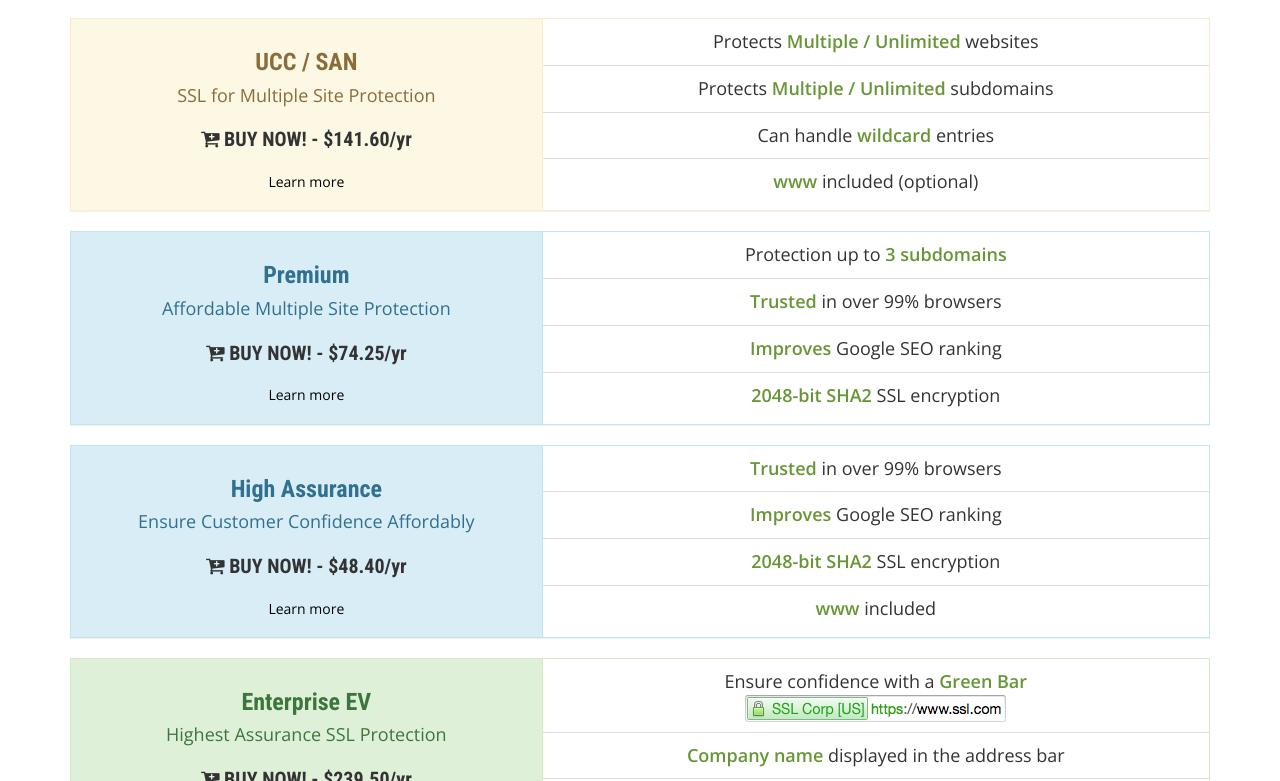
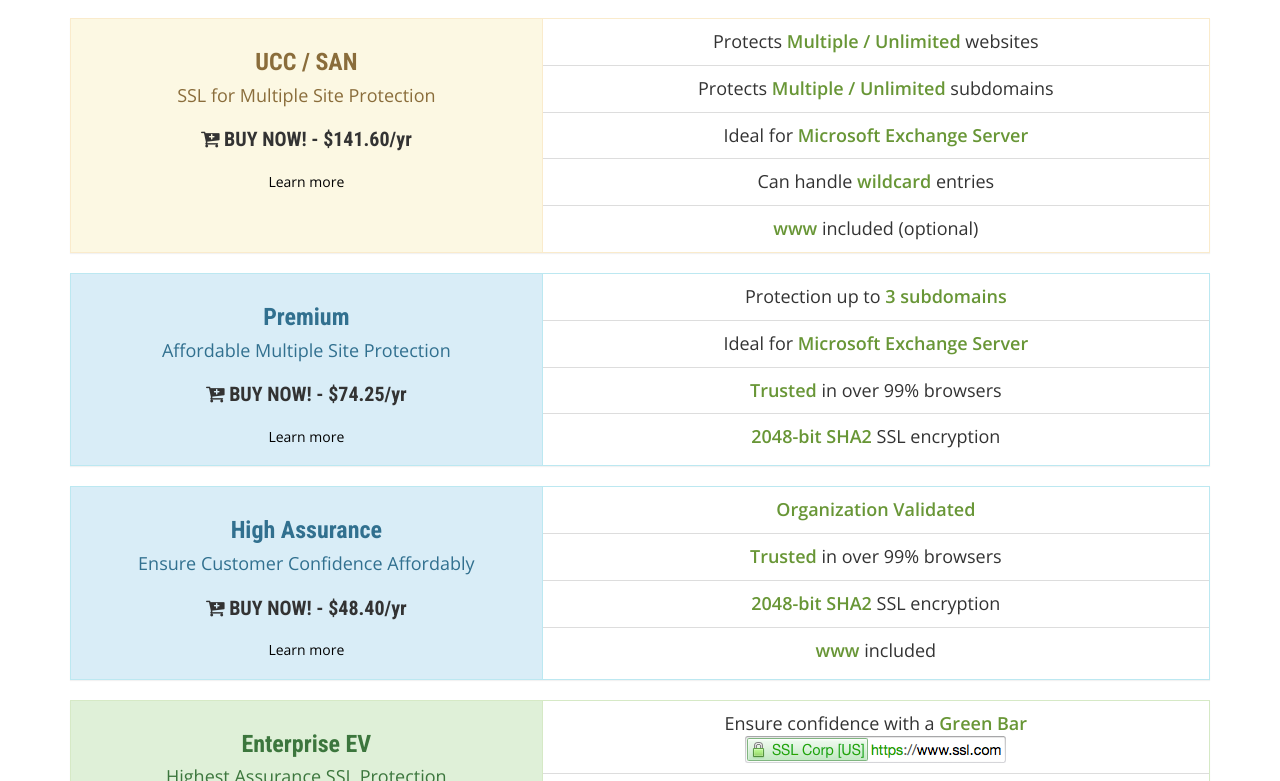
Before and after one commit to hamza765/redesigned-pages, a plain HTML site: page products.html in a window 1280 px wide. Shown: the part 845-1626 px from the top of the page. Drawn offline with nearby package versions, Linux system fonts and the light colour scheme.

Commit message:
Modified bullet points

```diff
--- a/products.html
+++ b/products.html
@@ -166,6 +166,9 @@
                                                 Protects <span class="bold darkgreen">Multiple / Unlimited</span> subdomains
                                             </li>
                                             <li class="list-group-item">
+                                                Ideal for <span class="bold darkgreen">Microsoft Exchange Server</span>
+                                            </li>
+                                            <li class="list-group-item">
                                                 Can handle
                                                 <span class="bold darkgreen">wildcard</span> entries
                                             </li>
@@ -195,15 +198,14 @@
                                                 <span class="bold darkgreen">3 subdomains</span>
                                             </li>
                                             <li class="list-group-item">
-                                                <span class="bold darkgreen">Trusted</span> in over 99% browsers
+                                                Ideal for <span class="bold darkgreen">Microsoft Exchange Server</span>
                                             </li>
                                             <li class="list-group-item">
-                                                <span class="bold darkgreen">Improves</span> Google SEO ranking
+                                                <span class="bold darkgreen">Trusted</span> in over 99% browsers
                                             </li>
                                             <li class="list-group-item">
                                                 <span class="bold darkgreen">2048-bit SHA2</span> SSL encryption
                                             </li>
-
                                         </ul>
                                     </div>
                                 </div>
@@ -223,10 +225,10 @@
                                     <div class="col-sm-7">
                                         <ul class="list-group list-group-flush text-center">
                                             <li class="list-group-item">
-                                                <span class="bold darkgreen">Trusted</span> in over 99% browsers
+                                                <span class="bold darkgreen">Organization Validated</span>
                                             </li>
                                             <li class="list-group-item">
-                                                <span class="bold darkgreen">Improves</span> Google SEO ranking
+                                                <span class="bold darkgreen">Trusted</span> in over 99% browsers
                                             </li>
                                             <li class="list-group-item">
                                                 <span class="bold darkgreen">2048-bit SHA2</span> SSL encryption
```
